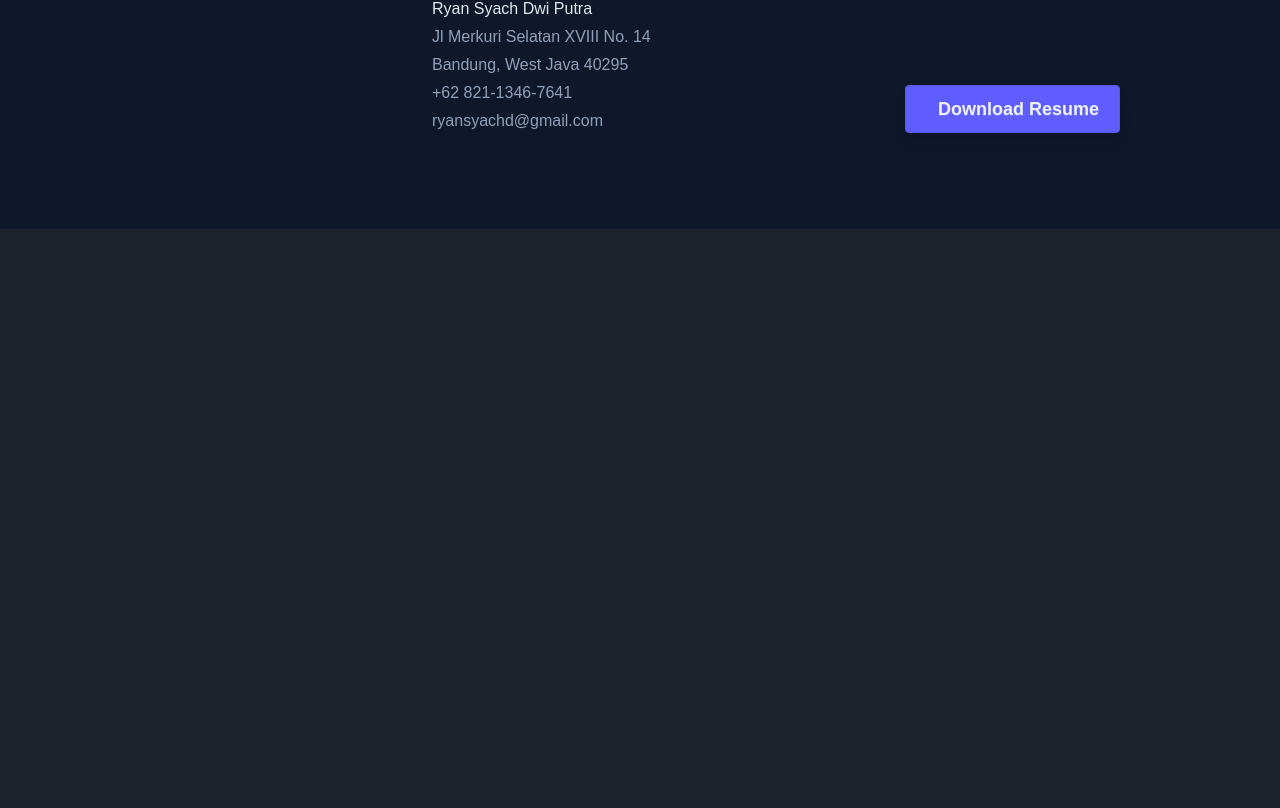
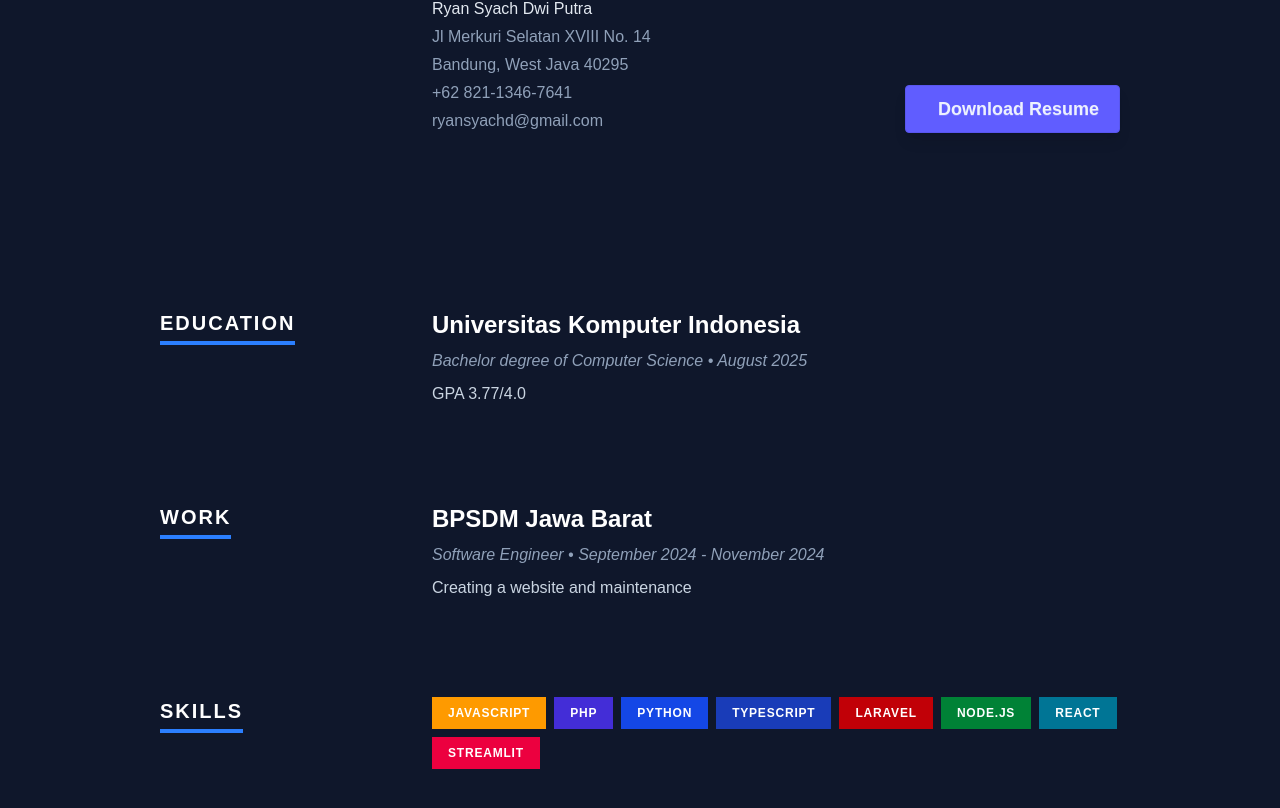
Before and after one commit to ryansyc/profile-web, a Next.js app: page / in a window 1280 px wide. Shown: the part 1152-1960 px from the top of the page. Before the commit the page ends 1381 px from the top, so only its background shows below. Built offline with nearby package versions, Linux system fonts and the light colour scheme.

Commit message:
feat: add resume page

```diff
--- a/app/components/About.tsx
+++ b/app/components/About.tsx
@@ -4,7 +4,7 @@ import Image from "next/image";
 
 const About = () => {
     return (
-        <div
+        <section
             id="about"
             className="flex md:flex-row flex-col items-center md:items-start gap-12 lg:gap-20 bg-slate-900 px-6 md:px-20 lg:px-40 py-16 md:py-24"
         >
@@ -64,7 +64,7 @@ const About = () => {
                     </div>
                 </div>
             </div>
-        </div>
+        </section>
     );
 };
 
--- a/app/components/Home.tsx
+++ b/app/components/Home.tsx
@@ -4,7 +4,7 @@ import { Github } from "lucide-react";
 
 const Home = () => {
     return (
-        <div className="relative flex flex-col justify-center items-center bg-slate-900 px-4 sm:px-12 md:px-20 lg:px-40 min-h-screen overflow-hidden">
+        <section className="relative flex flex-col justify-center items-center bg-slate-900 px-4 sm:px-12 md:px-20 lg:px-40 min-h-screen overflow-hidden">
             <h1 className="font-bold text-white text-4xl sm:text-5xl md:text-7xl text-center leading-tight">
                 {home.name}
             </h1>
@@ -19,7 +19,7 @@ const Home = () => {
                     </button>
                 </a>
             </div>
-        </div>
+        </section>
     );
 };
 
--- /dev/null
+++ b/app/components/Resume.tsx
@@ -0,0 +1,87 @@
+import React from "react";
+import { resume } from "@/data/profile.json";
+
+const Resume = () => {
+    const skillColors = [
+        "bg-amber-500",
+        "bg-indigo-700",
+        "bg-blue-700",
+        "bg-blue-800",
+        "bg-red-700",
+        "bg-green-700",
+        "bg-cyan-700",
+        "bg-rose-600",
+    ];
+
+    return (
+        <section className="flex flex-col gap-24 bg-slate-900 px-6 md:px-20 lg:px-40 py-20">
+            <div className="flex md:flex-row flex-col gap-8 md:gap-20">
+                <div className="md:w-48 shrink-0">
+                    <h2 className="inline-block pb-1 border-blue-500 border-b-4 font-bold text-white text-xl uppercase tracking-widest">
+                        Education
+                    </h2>
+                </div>
+                <div className="flex flex-col flex-1 gap-10">
+                    {resume.education.map((edu, index) => (
+                        <div key={index} className="flex flex-col gap-2">
+                            <h3 className="font-bold text-white text-2xl">
+                                {edu.school}
+                            </h3>
+                            <p className="text-slate-400 italic">
+                                {edu.degree} • {edu.graduated}
+                            </p>
+                            <p className="text-slate-300 leading-relaxed">
+                                {edu.description}
+                            </p>
+                        </div>
+                    ))}
+                </div>
+            </div>
+            <div className="flex md:flex-row flex-col gap-8 md:gap-20">
+                <div className="md:w-48 shrink-0">
+                    <h2 className="inline-block pb-1 border-blue-500 border-b-4 font-bold text-white text-xl uppercase tracking-widest">
+                        Work
+                    </h2>
+                </div>
+                <div className="flex flex-col flex-1 gap-12">
+                    {resume.work.map((work, index) => (
+                        <div className="flex flex-col gap-2" key={index}>
+                            <h3 className="font-bold text-white text-2xl">
+                                {work.company}
+                            </h3>
+                            <p className="text-slate-400 italic">
+                                {work.title} • {work.years}
+                            </p>
+                            <p className="text-slate-300 leading-relaxed">
+                                {work.description}
+                            </p>
+                        </div>
+                    ))}
+                </div>
+            </div>
+            <div className="flex md:flex-row flex-col gap-8 md:gap-20">
+                <div className="md:w-48 shrink-0">
+                    <h2 className="inline-block pb-1 border-blue-500 border-b-4 font-bold text-white text-xl uppercase tracking-widest">
+                        Skills
+                    </h2>
+                </div>
+                <div className="flex-1">
+                    <div className="flex flex-wrap gap-2 tracking-wider">
+                        {resume.skills.map((skill, index) => (
+                            <div
+                                key={index}
+                                className={`${
+                                    skillColors[index % skillColors.length]
+                                } px-4 py-2 font-bold text-xs uppercase text-white`}
+                            >
+                                {skill.name}
+                            </div>
+                        ))}
+                    </div>
+                </div>
+            </div>
+        </section>
+    );
+};
+
+export default Resume;
--- a/app/page.tsx
+++ b/app/page.tsx
@@ -2,12 +2,14 @@ import Image from "next/image";
 import ParticleBackground from "./components/ParticleBackground";
 import Home from "./components/Home";
 import About from "./components/About";
+import Resume from "./components/Resume";
 
 export default function Main() {
     return (
         <div>
             <Home />
             <About />
+            <Resume />
         </div>
     );
 }
```
